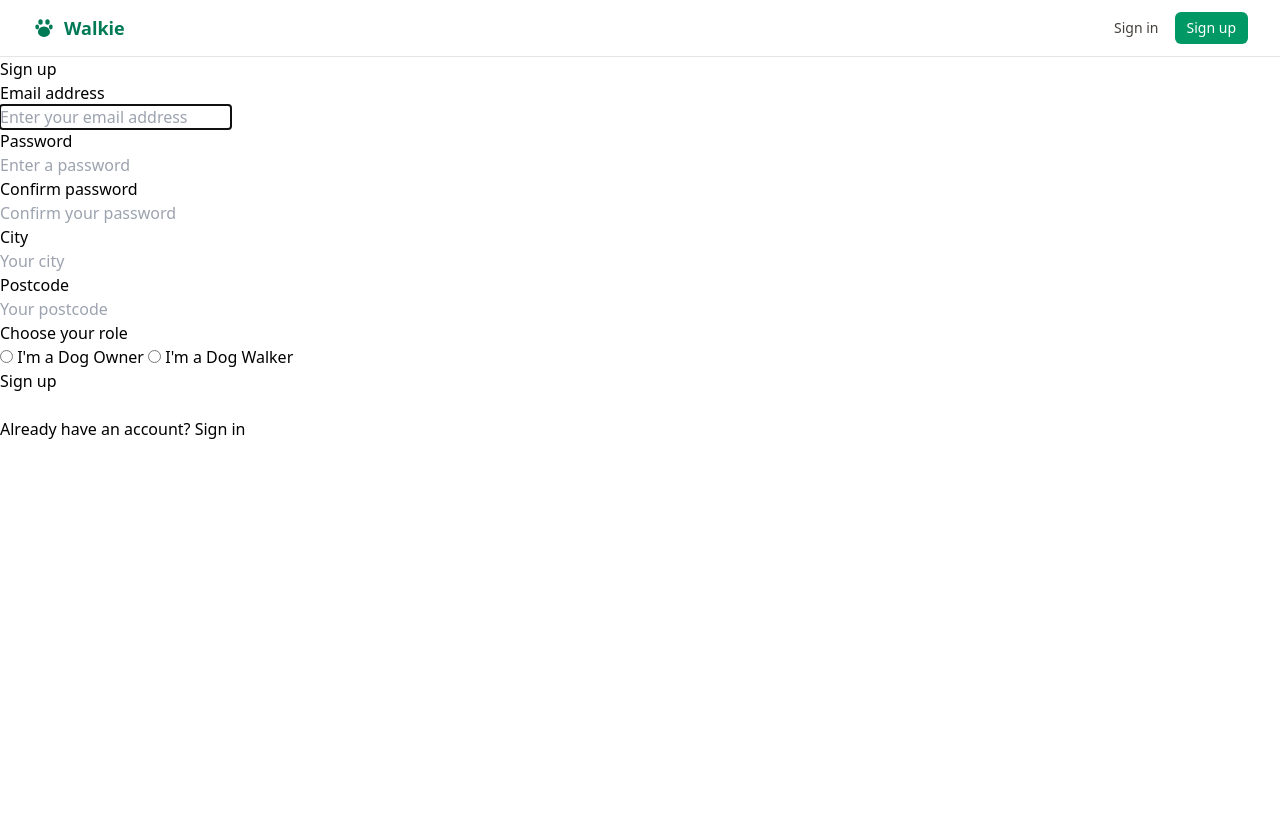
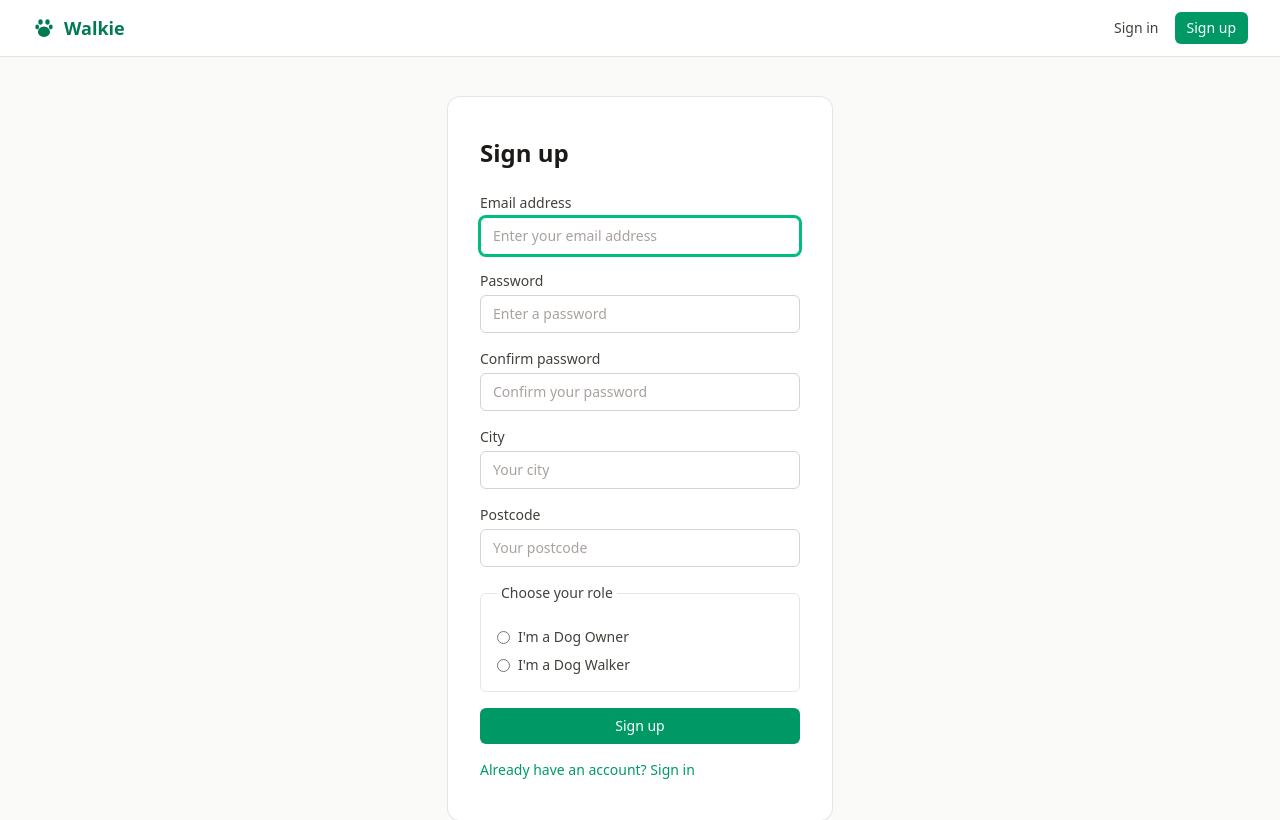
Before and after one commit to kaniosx/walkie, a Rails app: page /registration/new in a window 1280 px wide. Before the commit the page ends 439 px from the top, so only its background shows below. Run offline with Rails 7, Linux system fonts and the light colour scheme; style sheets or scripts are compiled from the project's sources; some libraries are stand-ins or nearby versions.

Commit message:
feat(ui-auth-and-profile): style auth views (p2)
Style sessions/new.html.erb and registrations/new.html.erb with
Tailwind card layout, labelled inputs, primary button, error banner,
and role fieldset. Add bg-stone-50 min-h-screen to body for card contrast.

```diff
--- a/app/views/layouts/application.html.erb
+++ b/app/views/layouts/application.html.erb
@@ -24,7 +24,7 @@
     <%= javascript_importmap_tags %>
   </head>
 
-  <body>
+  <body class="bg-stone-50 min-h-screen">
     <%= render "layouts/nav" %>
 
     <div id="flash-container">
--- a/app/views/registrations/new.html.erb
+++ b/app/views/registrations/new.html.erb
@@ -1,9 +1,9 @@
-<div class="form-container">
-  <h1>Sign up</h1>
+<div class="max-w-sm mx-auto mt-10 px-8 py-10 bg-white rounded-xl shadow-sm ring-1 ring-stone-200">
+  <h1 class="text-2xl font-semibold text-stone-900 mb-6">Sign up</h1>
 
   <% if @user.errors.any? %>
-    <div class="form-errors">
-      <ul>
+    <div class="mb-4 rounded-md border border-red-300 bg-red-50 p-4 text-sm text-red-700">
+      <ul class="list-disc list-inside space-y-1">
         <% @user.errors.full_messages.each do |message| %>
           <li><%= message %></li>
         <% end %>
@@ -12,32 +12,45 @@
   <% end %>
 
   <%= form_with url: registration_path do |form| %>
-    <%= form.label :email_address, "Email address" %><br>
-    <%= form.email_field :email_address, required: true, autofocus: true, autocomplete: "username", placeholder: "Enter your email address", value: params[:email_address] %><br>
-    <%= form.label :password, "Password" %><br>
-    <%= form.password_field :password, required: true, autocomplete: "new-password", placeholder: "Enter a password", maxlength: 72 %><br>
-    <%= form.label :password_confirmation, "Confirm password" %><br>
-    <%= form.password_field :password_confirmation, required: true, autocomplete: "new-password", placeholder: "Confirm your password", maxlength: 72 %><br>
+    <div class="mb-4">
+      <%= form.label :email_address, "Email address", class: "block text-sm font-medium text-stone-700 mb-1" %>
+      <%= form.email_field :email_address, required: true, autofocus: true, autocomplete: "username", placeholder: "Enter your email address", value: params[:email_address], class: "block w-full rounded-md border border-stone-300 px-3 py-2 text-sm placeholder-stone-400 focus:outline-none focus:ring-2 focus:ring-primary-500 focus:border-primary-500" %>
+    </div>
+    <div class="mb-4">
+      <%= form.label :password, "Password", class: "block text-sm font-medium text-stone-700 mb-1" %>
+      <%= form.password_field :password, required: true, autocomplete: "new-password", placeholder: "Enter a password", maxlength: 72, class: "block w-full rounded-md border border-stone-300 px-3 py-2 text-sm placeholder-stone-400 focus:outline-none focus:ring-2 focus:ring-primary-500 focus:border-primary-500" %>
+    </div>
+    <div class="mb-4">
+      <%= form.label :password_confirmation, "Confirm password", class: "block text-sm font-medium text-stone-700 mb-1" %>
+      <%= form.password_field :password_confirmation, required: true, autocomplete: "new-password", placeholder: "Confirm your password", maxlength: 72, class: "block w-full rounded-md border border-stone-300 px-3 py-2 text-sm placeholder-stone-400 focus:outline-none focus:ring-2 focus:ring-primary-500 focus:border-primary-500" %>
+    </div>
+    <div class="mb-4">
+      <%= form.label :city, "City", class: "block text-sm font-medium text-stone-700 mb-1" %>
+      <%= form.text_field :city, required: true, placeholder: "Your city", maxlength: 100, value: params[:city], class: "block w-full rounded-md border border-stone-300 px-3 py-2 text-sm placeholder-stone-400 focus:outline-none focus:ring-2 focus:ring-primary-500 focus:border-primary-500" %>
+    </div>
+    <div class="mb-4">
+      <%= form.label :postcode, "Postcode", class: "block text-sm font-medium text-stone-700 mb-1" %>
+      <%= form.text_field :postcode, required: true, placeholder: "Your postcode", maxlength: 100, value: params[:postcode], class: "block w-full rounded-md border border-stone-300 px-3 py-2 text-sm placeholder-stone-400 focus:outline-none focus:ring-2 focus:ring-primary-500 focus:border-primary-500" %>
+    </div>
 
-    <%= form.label :city, "City" %><br>
-    <%= form.text_field :city, required: true, placeholder: "Your city", maxlength: 100, value: params[:city] %><br>
-    <%= form.label :postcode, "Postcode" %><br>
-    <%= form.text_field :postcode, required: true, placeholder: "Your postcode", maxlength: 100, value: params[:postcode] %><br>
-
-    <fieldset>
-      <legend>Choose your role</legend>
-      <label>
+    <fieldset class="mt-2 rounded-md border border-stone-200 p-4">
+      <legend class="text-sm font-medium text-stone-700 px-1">Choose your role</legend>
+      <div class="mt-2 space-y-2">
+        <label class="flex items-center gap-2 text-sm text-stone-700 cursor-pointer">
           <%= form.radio_button :role, "owner", checked: params[:role] == "owner" %>
           I'm a Dog Owner
         </label>
-      <label>
+        <label class="flex items-center gap-2 text-sm text-stone-700 cursor-pointer">
           <%= form.radio_button :role, "walker", checked: params[:role] == "walker" %>
           I'm a Dog Walker
         </label>
+      </div>
     </fieldset>
 
-    <%= form.submit "Sign up" %>
+    <%= form.submit "Sign up", class: "mt-4 w-full rounded-md bg-primary-600 px-4 py-2 text-sm font-medium text-white hover:bg-primary-700 focus:outline-none focus:ring-2 focus:ring-primary-500" %>
   <% end %>
-  <br>
-  <%= link_to "Already have an account? Sign in", new_session_path %>
+
+  <div class="mt-4 space-y-2">
+    <%= link_to "Already have an account? Sign in", new_session_path, class: "block text-sm text-primary-600 hover:text-primary-700" %>
   </div>
+</div>
```
Also changed, not shown: app/views/sessions/new.html.erb (+15 -11 lines), context/changes/ui-auth-and-profile/plan.md (+10 -10 lines). Lines whose indentation alone changed are shown as unchanged.
